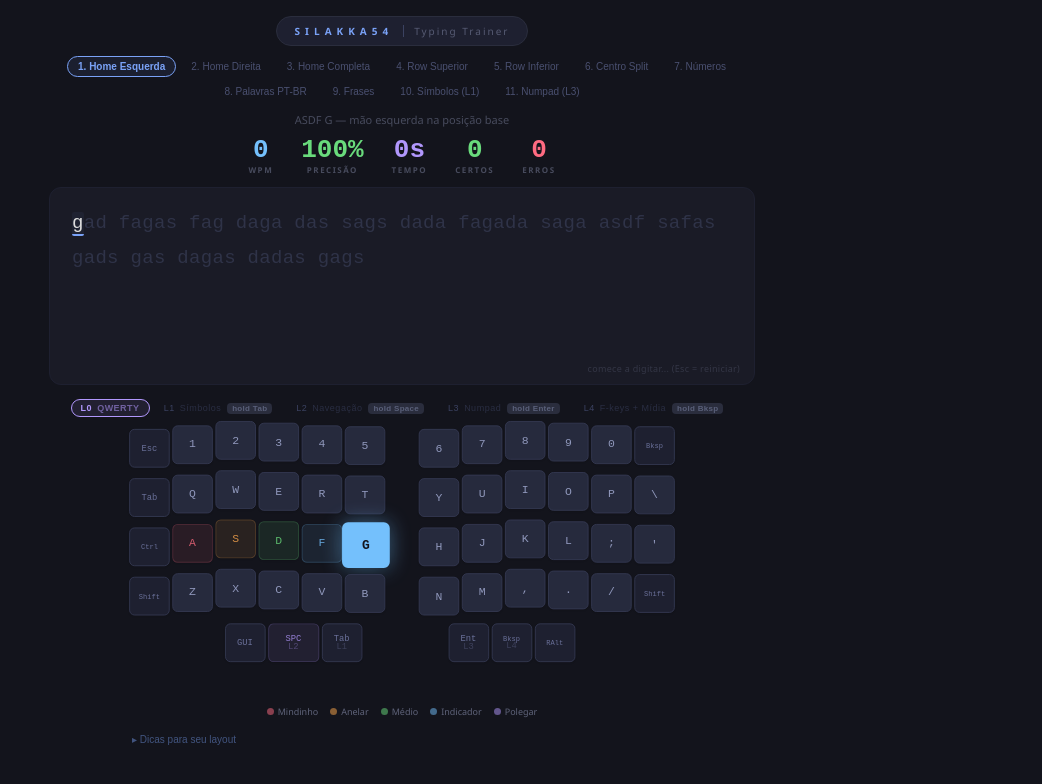
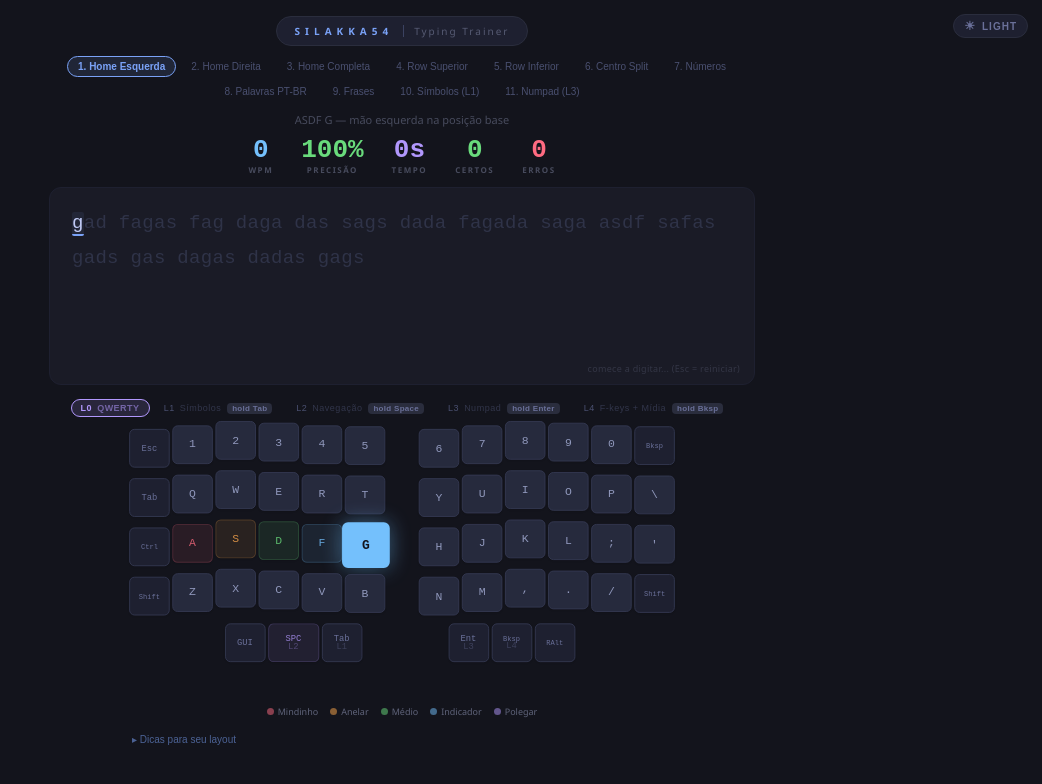
Before and after one commit to DenilsonMelo/typing-trainer, a React (Vite) app: page / in a window 1280 px wide. Shown: the top 784 px of the page, without its empty margins (238-1280 px from the left). Built offline with nearby package versions, Linux system fonts and the light colour scheme.

Commit message:
feat: add support for light and dark themes using CSS variables

```diff
--- a/src/components/key.tsx
+++ b/src/components/key.tsx
@@ -18,24 +18,28 @@ export function Key({ label, charCode, isActive, isNext, isError, isHoldKey, sub
 
   const getStyle = () => {
     if (isError) return {
-      bg: "#ff6b8140", textColor: "#ff6b81", border: "2px solid #ff6b81",
-      shadow: "0 0 14px #ff6b8144", scale: "scale(1.08)",
+      bg: "color-mix(in srgb, var(--accent-red) 35%, transparent)", textColor: "var(--accent-red)",
+      border: "2px solid var(--accent-red)",
+      shadow: "0 0 14px color-mix(in srgb, var(--accent-red) 28%, transparent)", scale: "scale(1.08)",
     };
     if (isNext) return {
       bg: color, textColor: "#13141c", border: `2px solid ${color}`,
-      shadow: `0 0 20px ${color}77, 0 3px 10px #00000066`, scale: "scale(1.13)",
+      shadow: `0 0 20px ${color}77, 0 3px 10px var(--shadow-strong)`, scale: "scale(1.13)",
     };
     if (isHoldKey) return {
-      bg: "#b197fc22", textColor: "#b197fc", border: "2px solid #b197fc",
-      shadow: "0 0 16px #b197fc88, 0 0 4px #b197fcaa inset", scale: "scale(1.06)",
+      bg: "color-mix(in srgb, var(--accent-purple) 18%, transparent)", textColor: "var(--accent-purple)",
+      border: "2px solid var(--accent-purple)",
+      shadow: "0 0 16px color-mix(in srgb, var(--accent-purple) 55%, transparent), 0 0 4px color-mix(in srgb, var(--accent-purple) 65%, transparent) inset",
+      scale: "scale(1.06)",
     };
     if (isActive && !isMod) return {
       bg: `${color}18`, textColor: `${color}cc`, border: `1px solid ${color}33`,
-      shadow: "0 1px 2px #00000022", scale: "scale(1)",
+      shadow: "0 1px 2px var(--shadow-soft)", scale: "scale(1)",
     };
     return {
-      bg: isMod ? "#1e2030" : "#262a3d", textColor: isMod ? "#6a7099" : "#9098bc",
-      border: "1px solid #353a52", shadow: "0 1px 2px #00000022", scale: "scale(1)",
+      bg: isMod ? "var(--key-mod-bg)" : "var(--key-bg)",
+      textColor: isMod ? "var(--key-mod-fg)" : "var(--key-fg)",
+      border: "1px solid var(--key-border)", shadow: "0 1px 2px var(--shadow-soft)", scale: "scale(1)",
     };
   };
   const { bg, textColor, border, shadow, scale } = getStyle();
--- a/src/components/silakka54-typing-trainer.tsx
+++ b/src/components/silakka54-typing-trainer.tsx
@@ -5,14 +5,25 @@ import { TIPS } from "../data/tips";
 import { typingReducer, initialState } from "../state/typing-reducer";
 import { KeyboardHalf } from "./keyboard-half";
 
+type Theme = "dark" | "light";
+
 export default function TypingTrainer() {
   const [currentLevel, setCurrentLevel] = useState(0);
   const [currentLayer, setCurrentLayer] = useState(0);
   const [state, dispatch] = useReducer(typingReducer, initialState);
   const [showTips, setShowTips] = useState(false);
+  const [theme, setTheme] = useState<Theme>(() => {
+    const stored = typeof window !== "undefined" ? window.localStorage.getItem("theme") : null;
+    return stored === "light" || stored === "dark" ? stored : "dark";
+  });
   const timerRef = useRef<ReturnType<typeof setInterval> | null>(null);
   const textRef = useRef<HTMLDivElement | null>(null);
   const containerRef = useRef<HTMLDivElement | null>(null);
+
+  useEffect(() => {
+    document.documentElement.classList.toggle("light", theme === "light");
+    window.localStorage.setItem("theme", theme);
+  }, [theme]);
 
   const level = LEVELS[currentLevel];
 
@@ -132,19 +143,35 @@ export default function TypingTrainer() {
 
   return (
     <div ref={containerRef} style={{
-      minHeight: "100vh", background: "#13141c", color: "#a9b1d6",
+      minHeight: "100vh", background: "var(--page-bg)", color: "var(--fg)",
       fontFamily: "'Segoe UI', system-ui, sans-serif", padding: "16px", boxSizing: "border-box",
+      transition: "background 0.2s, color 0.2s",
     }}>
+      {/* Theme toggle */}
+      <button onClick={() => setTheme(theme === "dark" ? "light" : "dark")}
+        aria-label={theme === "dark" ? "Mudar para tema claro" : "Mudar para tema escuro"}
+        style={{
+          position: "fixed", top: "14px", right: "14px", zIndex: 50,
+          display: "inline-flex", alignItems: "center", gap: "6px",
+          background: "var(--pill-bg)", border: "1px solid var(--pill-border)",
+          color: "var(--fg-muted)", padding: "5px 10px", borderRadius: "20px",
+          fontSize: "10px", fontWeight: 600, letterSpacing: "1px", textTransform: "uppercase",
+          cursor: "pointer", transition: "all 0.15s",
+        }}>
+        <span style={{ fontSize: "12px", lineHeight: 1 }}>{theme === "dark" ? "☀" : "☾"}</span>
+        {theme === "dark" ? "Light" : "Dark"}
+      </button>
+
       {/* Title */}
       <div style={{ textAlign: "center", marginBottom: "10px" }}>
         <div style={{
           display: "inline-flex", alignItems: "center", gap: "10px",
-          background: "#1e2030", padding: "7px 18px", borderRadius: "40px", border: "1px solid #2a2d3d",
+          background: "var(--pill-bg)", padding: "7px 18px", borderRadius: "40px", border: "1px solid var(--pill-border)",
         }}>
-          <span style={{ fontSize: "10px", fontWeight: 800, letterSpacing: "5px", color: "#7aa2f7", textTransform: "uppercase" }}>
+          <span style={{ fontSize: "10px", fontWeight: 800, letterSpacing: "5px", color: "var(--accent-blue)", textTransform: "uppercase" }}>
             Silakka54
           </span>
-          <span style={{ width: "1px", height: "12px", background: "#3b4261" }} />
+          <span style={{ width: "1px", height: "12px", background: "var(--divider)" }} />
           <span style={{ fontSize: "10px", letterSpacing: "2px", opacity: 0.4 }}>Typing Trainer</span>
         </div>
       </div>
@@ -155,9 +182,9 @@ export default function TypingTrainer() {
           <button key={i} onClick={() => setCurrentLevel(i)}
             style={{
               padding: "4px 10px", borderRadius: "14px",
-              border: i === currentLevel ? "1px solid #7aa2f7" : "1px solid transparent",
-              background: i === currentLevel ? "#7aa2f715" : "transparent",
-              color: i === currentLevel ? "#7aa2f7" : "#4a5070",
+              border: i === currentLevel ? "1px solid var(--accent-blue)" : "1px solid transparent",
+              background: i === currentLevel ? "color-mix(in srgb, var(--accent-blue) 12%, transparent)" : "transparent",
+              color: i === currentLevel ? "var(--accent-blue)" : "var(--fg-dim)",
               fontSize: "10px", fontWeight: i === currentLevel ? 700 : 500, cursor: "pointer",
               transition: "all 0.15s", whiteSpace: "nowrap",
             }}>
@@ -172,11 +199,11 @@ export default function TypingTrainer() {
       {/* Stats */}
       <div style={{ display: "flex", justifyContent: "center", gap: "28px", marginBottom: "12px" }}>
         {([
-          [wpm, "WPM", "#74c0fc"],
-          [`${accuracy}%`, "Precisão", accuracy >= 95 ? "#69db7c" : accuracy >= 80 ? "#ffa94d" : "#ff6b81"],
-          [`${state.elapsed}s`, "Tempo", "#b197fc"],
-          [state.correct, "Certos", "#69db7c"],
-          [state.wrong, "Erros", "#ff6b81"],
+          [wpm, "WPM", "var(--accent-cyan)"],
+          [`${accuracy}%`, "Precisão", accuracy >= 95 ? "var(--accent-green)" : accuracy >= 80 ? "var(--accent-orange)" : "var(--accent-red)"],
+          [`${state.elapsed}s`, "Tempo", "var(--accent-purple)"],
+          [state.correct, "Certos", "var(--accent-green)"],
+          [state.wrong, "Erros", "var(--accent-red)"],
         ] as Array<[string | number, string, string]>).map(([v, l, c]) => (
           <div key={l} style={{ display: "flex", flexDirection: "column", alignItems: "center", gap: "1px" }}>
             <span style={{ fontSize: "26px", fontWeight: 800, lineHeight: 1, color: c, fontFamily: "'JetBrains Mono', monospace" }}>{v}</span>
@@ -187,32 +214,32 @@ export default function TypingTrainer() {
 
       {/* Text area */}
       <div ref={textRef} style={{
-        background: "#1a1b26", borderRadius: "12px", padding: "18px 22px",
+        background: "var(--card-bg)", borderRadius: "12px", padding: "18px 22px",
         margin: "0 auto 14px", maxWidth: "660px", minHeight: "160px", maxHeight: "110px",
         overflowY: "auto", fontSize: "19px",
         fontFamily: "'JetBrains Mono', 'Fira Code', monospace",
-        lineHeight: 1.85, letterSpacing: "0.3px", border: "1px solid #1e2030", position: "relative",
+        lineHeight: 1.85, letterSpacing: "0.3px", border: "1px solid var(--tip-border)", position: "relative",
       }}>
         {state.finished && (
           <div style={{
-            position: "absolute", inset: 0, background: "#13141cee", borderRadius: "12px",
+            position: "absolute", inset: 0, background: "var(--finish-overlay)", borderRadius: "12px",
             display: "flex", flexDirection: "column", alignItems: "center", justifyContent: "center",
             gap: "8px", zIndex: 10,
           }}>
             <div style={{ fontSize: "32px" }}>{accuracy >= 95 ? "🎯" : accuracy >= 80 ? "👍" : "💪"}</div>
-            <div style={{ fontSize: "18px", fontWeight: 700, color: "#c0caf5" }}>{wpm} WPM — {accuracy}%</div>
+            <div style={{ fontSize: "18px", fontWeight: 700, color: "var(--fg-strong)" }}>{wpm} WPM — {accuracy}%</div>
             <div style={{ fontSize: "11px", opacity: 0.4 }}>
               {state.correct} certas, {state.wrong} erros
               {accuracy >= 95 ? " — Excelente!" : accuracy >= 80 ? " — Continue assim!" : " — Foque na precisão."}
             </div>
             <div style={{ display: "flex", gap: "8px", marginTop: "4px" }}>
               <button onClick={() => initLevel()}
-                style={{ padding: "6px 16px", borderRadius: "7px", border: "1px solid #7aa2f7", background: "#7aa2f712", color: "#7aa2f7", fontSize: "11px", fontWeight: 600, cursor: "pointer" }}>
+                style={{ padding: "6px 16px", borderRadius: "7px", border: "1px solid var(--accent-blue)", background: "color-mix(in srgb, var(--accent-blue) 10%, transparent)", color: "var(--accent-blue)", fontSize: "11px", fontWeight: 600, cursor: "pointer" }}>
                 Repetir (Esc)
               </button>
               {currentLevel < LEVELS.length - 1 && (
                 <button autoFocus onClick={() => setCurrentLevel(p => p + 1)}
-                  style={{ padding: "6px 16px", borderRadius: "7px", border: "none", background: "#7aa2f7", color: "#13141c", fontSize: "11px", fontWeight: 700, cursor: "pointer" }}>
+                  style={{ padding: "6px 16px", borderRadius: "7px", border: "none", background: "var(--accent-blue)", color: "#13141c", fontSize: "11px", fontWeight: 700, cursor: "pointer" }}>
                   Próximo (Enter) →
                 </button>
               )}
@@ -223,10 +250,10 @@ export default function TypingTrainer() {
         {state.text.split("").map((char, i) => {
           const st = state.states[i];
           const isCursor = i === state.pos;
-          let color = "#2f3348", bg = "transparent", bb = "none";
-          if (st === "correct") color = "#69db7c";
-          else if (st === "wrong") { color = "#ff6b81"; bg = "#ff6b8115"; }
-          if (isCursor) { color = "#ddd"; bb = "2px solid #7aa2f7"; bg = "#7aa2f70d"; }
+          let color = "var(--fg-ghost)", bg = "transparent", bb = "none";
+          if (st === "correct") color = "var(--accent-green)";
+          else if (st === "wrong") { color = "var(--accent-red)"; bg = "color-mix(in srgb, var(--accent-red) 12%, transparent)"; }
+          if (isCursor) { color = "var(--fg-strong)"; bb = "2px solid var(--accent-blue)"; bg = "color-mix(in srgb, var(--accent-blue) 8%, transparent)"; }
 
           return (
             <span key={i} data-cursor={isCursor ? "true" : undefined}
@@ -249,9 +276,9 @@ export default function TypingTrainer() {
           <button key={i} onClick={() => setCurrentLayer(i)}
             style={{
               padding: "3px 9px", borderRadius: "10px",
-              border: i === currentLayer ? "1px solid #b197fc" : "1px solid transparent",
-              background: i === currentLayer ? "#b197fc18" : "transparent",
-              color: i === currentLayer ? "#b197fc" : "#3b4261",
+              border: i === currentLayer ? "1px solid var(--accent-purple)" : "1px solid transparent",
+              background: i === currentLayer ? "color-mix(in srgb, var(--accent-purple) 14%, transparent)" : "transparent",
+              color: i === currentLayer ? "var(--accent-purple)" : "var(--fg-dim)",
               fontSize: "9px", fontWeight: i === currentLayer ? 700 : 500, cursor: "pointer",
               letterSpacing: "0.5px", transition: "all 0.15s",
             }}>
@@ -259,8 +286,8 @@ export default function TypingTrainer() {
             {l.holdKey && (
               <span style={{
                 marginLeft: "6px", padding: "1px 5px", borderRadius: "4px",
-                background: i === currentLayer ? "#b197fc22" : "#2a2d3d",
-                color: i === currentLayer ? "#b197fc" : "#5a607a",
+                background: i === currentLayer ? "color-mix(in srgb, var(--accent-purple) 18%, transparent)" : "var(--pill-border)",
+                color: i === currentLayer ? "var(--accent-purple)" : "var(--fg-muted)",
                 fontSize: "8px", fontWeight: 600, letterSpacing: "0.3px",
               }}>hold {l.holdKey}</span>
             )}
@@ -283,7 +310,7 @@ export default function TypingTrainer() {
 
       {/* Finger legend */}
       <div style={{ display: "flex", justifyContent: "center", gap: "12px", flexWrap: "wrap", margin: "10px 0 6px" }}>
-        {[["Mindinho", "#ff6b81"], ["Anelar", "#ffa94d"], ["Médio", "#69db7c"], ["Indicador", "#74c0fc"], ["Polegar", "#b197fc"]].map(([n, c]) => (
+        {[["Mindinho", "var(--accent-red)"], ["Anelar", "var(--accent-orange)"], ["Médio", "var(--accent-green)"], ["Indicador", "var(--accent-cyan)"], ["Polegar", "var(--accent-purple)"]].map(([n, c]) => (
           <div key={n} style={{ display: "flex", alignItems: "center", gap: "4px", fontSize: "9px", opacity: 0.5 }}>
             <div style={{ width: "7px", height: "7px", borderRadius: "50%", background: c }} /> {n}
           </div>
@@ -293,20 +320,20 @@ export default function TypingTrainer() {
       {/* Tips */}
       <div style={{ maxWidth: "540px", margin: "8px auto 0" }}>
         <button onClick={() => setShowTips(!showTips)}
-          style={{ background: "none", border: "none", color: "#7aa2f7", fontSize: "10px", cursor: "pointer", opacity: 0.45, padding: "3px 0" }}>
+          style={{ background: "none", border: "none", color: "var(--accent-blue)", fontSize: "10px", cursor: "pointer", opacity: 0.55, padding: "3px 0" }}>
           {showTips ? "▾" : "▸"} Dicas para seu layout
         </button>
         {showTips && (
-          <div style={{ background: "#1a1b2677", borderRadius: "10px", padding: "10px 14px", marginTop: "4px", border: "1px solid #1e2030" }}>
+          <div style={{ background: "var(--tip-bg)", borderRadius: "10px", padding: "10px 14px", marginTop: "4px", border: "1px solid var(--tip-border)" }}>
             {TIPS.map((tip, i) => (
-              <div key={i} style={{ padding: "4px 0", fontSize: "10px", opacity: 0.5, borderBottom: i < TIPS.length - 1 ? "1px solid #1e203044" : "none", lineHeight: 1.5 }}>
-                <span style={{ color: "#7aa2f7", marginRight: "6px", fontWeight: 700, fontFamily: "monospace", fontSize: "9px" }}>
+              <div key={i} style={{ padding: "4px 0", fontSize: "10px", opacity: 0.6, borderBottom: i < TIPS.length - 1 ? "1px solid var(--tip-divider)" : "none", lineHeight: 1.5 }}>
+                <span style={{ color: "var(--accent-blue)", marginRight: "6px", fontWeight: 700, fontFamily: "monospace", fontSize: "9px" }}>
                   {String(i + 1).padStart(2, "0")}
                 </span>{tip}
               </div>
             ))}
-            <div style={{ marginTop: "8px", padding: "8px 10px", borderRadius: "7px", background: "#1e203066", fontSize: "9px", opacity: 0.55, lineHeight: 1.7 }}>
-              <strong style={{ color: "#7aa2f7" }}>Suas camadas (VIAL):</strong><br />
+            <div style={{ marginTop: "8px", padding: "8px 10px", borderRadius: "7px", background: "var(--tip-callout-bg)", fontSize: "9px", opacity: 0.65, lineHeight: 1.7 }}>
+              <strong style={{ color: "var(--accent-blue)" }}>Suas camadas (VIAL):</strong><br />
               L0 = QWERTY &nbsp;|&nbsp; L1 (Tab hold) = Símbolos !@#$%<br />
               L2 (Space hold) = Navegação/Setas &nbsp;|&nbsp; L3 (Enter hold) = Numpad<br />
               L4 (Bksp hold) = F-keys + Controle de Mídia
```
Also changed, not shown: src/index.css (+67 -0 lines).
